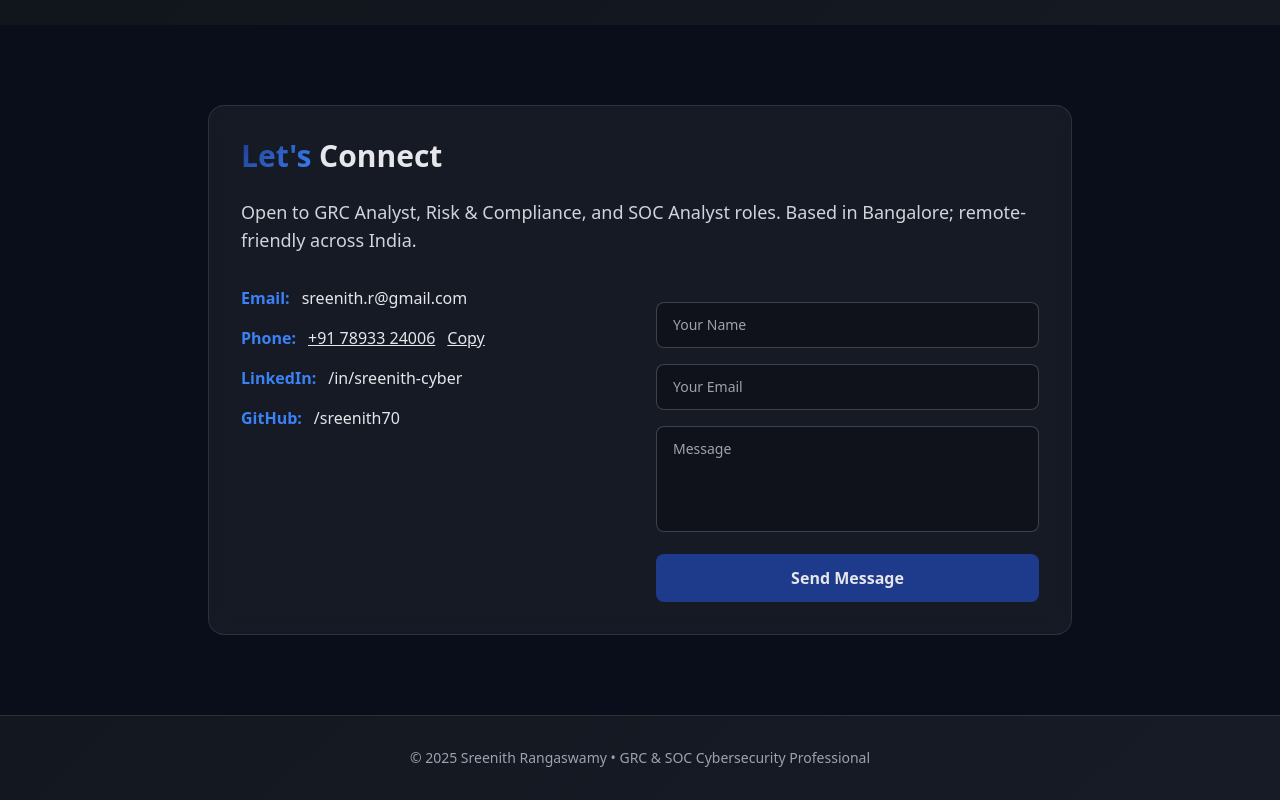
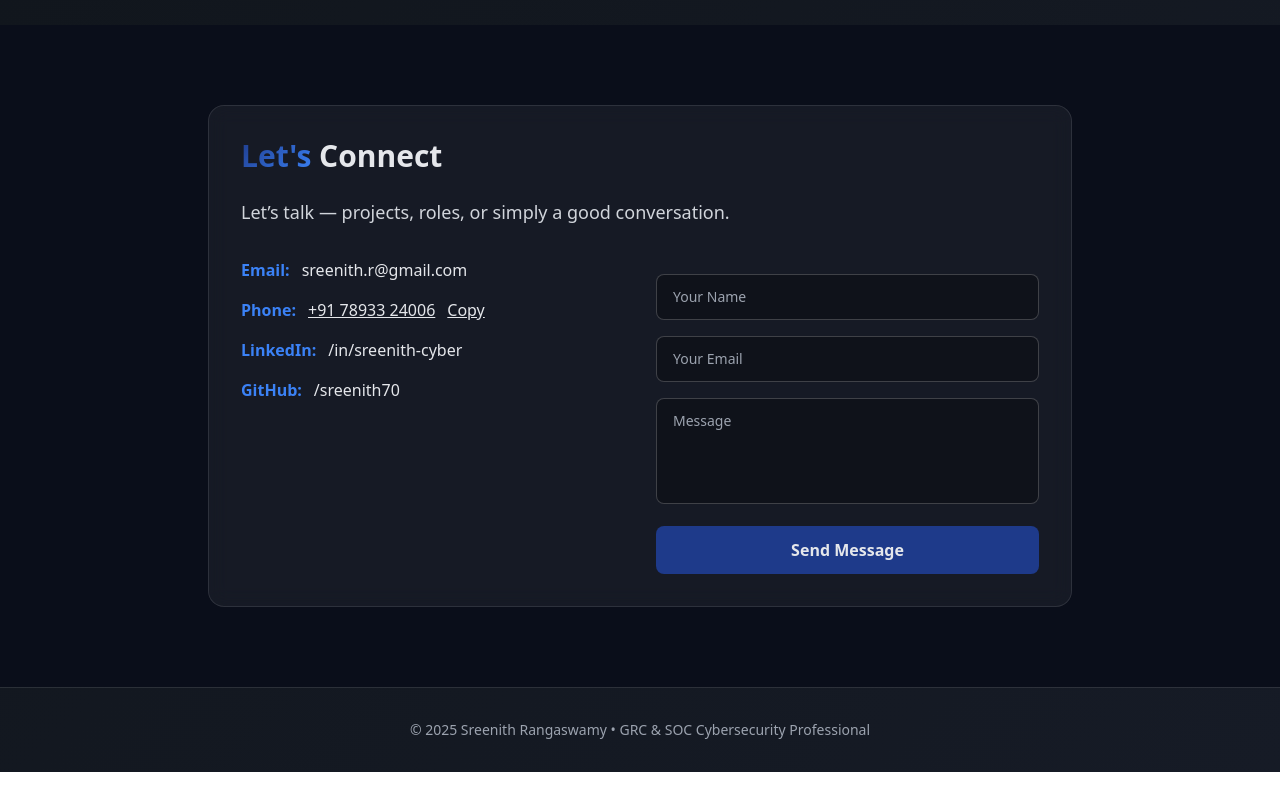
Before and after one commit to sreenith70/sreenith70.github.io, a plain HTML site: page index.html in a window 1280 px wide. Shown: the part 3807-4607 px from the top of the page. After the commit the page ends 4579 px from the top, so only its background shows below. Drawn offline with nearby package versions, Linux system fonts and the light colour scheme.

Commit message:
Update index.html

```diff
--- a/index.html
+++ b/index.html
@@ -311,7 +311,7 @@
       <div class="max-w-4xl mx-auto px-4">
         <div data-reveal class="card rounded-2xl p-8">
           <h2 id="contact-title" class="text-3xl font-bold mb-6"><span class="text-gradient">Let's</span> Connect</h2>
-          <p class="text-gray-300 mb-8 text-lg">Open to GRC Analyst, Risk &amp; Compliance, and SOC Analyst roles. Based in Bangalore; remote-friendly across India.</p>
+          <p class="text-gray-300 mb-8 text-lg">Let’s talk — projects, roles, or simply a good conversation.</p>
           <div class="grid md:grid-cols-2 gap-8">
             <div class="space-y-4">
               <div class="flex items-center gap-3"><span class="font-semibold text-accent">Email:</span><a href="mailto:sreenith.r@gmail.com" class="hover:text-accent transition">sreenith.r@gmail.com</a></div>
```
